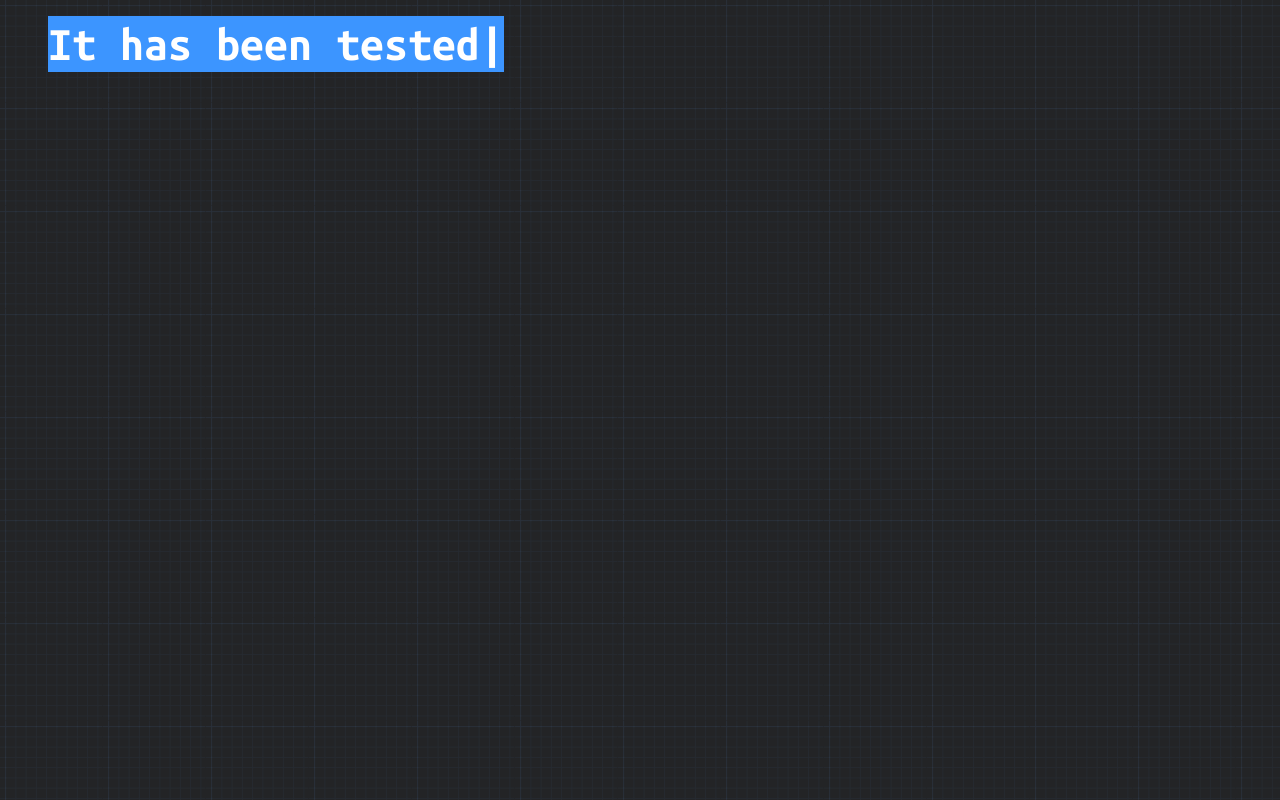
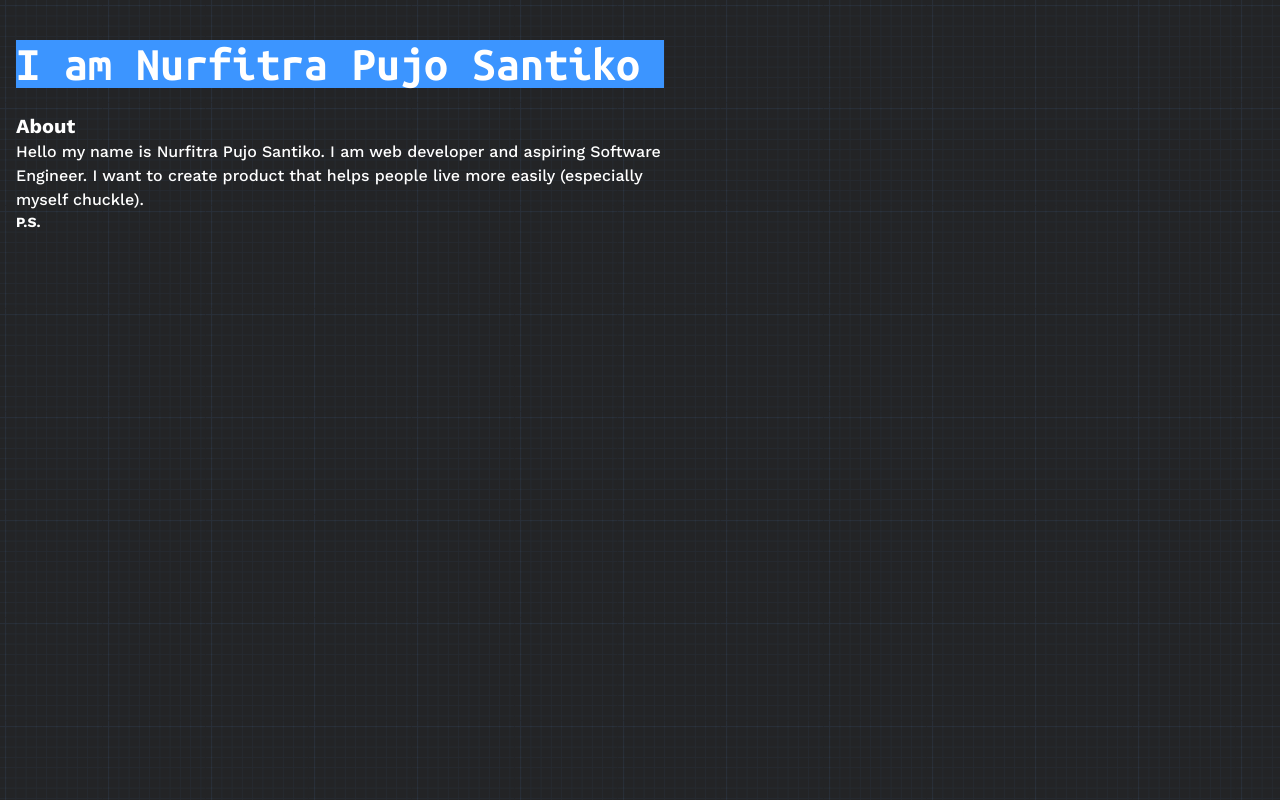
Before and after one commit to NurfitraPujo/nurfitrapujo.com, a Next.js app: page / in a window 1280 px wide. Built offline with nearby package versions, Linux system fonts and the light colour scheme.

Commit message:
fix: live text bg-color have fixed width

```diff
--- a/src/components/LiveText/LiveText.tsx
+++ b/src/components/LiveText/LiveText.tsx
@@ -5,7 +5,6 @@ function LiveText({
   loop = Infinity,
 }: LiveTextProps) {
   return (
-    <div className="w-auto h-14">
     <h1 className="live-text">
       <Typical
         role="region"
@@ -16,7 +15,6 @@ function LiveText({
         wrapper="span"
       />
     </h1>
-    </div>
   );
 }
 
--- a/src/pages/index.tsx
+++ b/src/pages/index.tsx
@@ -6,7 +6,7 @@ import styles from "../styles/Home.module.css";
 
 const Home: NextPage = () => {
   return (
-    <div className={styles.container}>
+    <div className="relative">
       <Head>
         <title>Nurfitra Pujo Santiko</title>
         <meta
@@ -17,8 +17,23 @@ const Home: NextPage = () => {
       </Head>
 
       <LiveText
-        liveTitle={["Testing LiveText component...", "It has been tested"]}
+        liveTitle={[
+          "Hi there,",
+          "I am Nurfitra Pujo Santiko",
+          "Web Developer",
+          "Software Engineer",
+        ]}
       />
+
+      <h2 className="font-body text-white">About</h2>
+      <p className="max-w-2xl text-white">
+        Hello my name is Nurfitra Pujo Santiko. I am web developer and aspiring
+        Software Engineer. I want to create product that helps people live more
+        easily (especially myself chuckle).
+      </p>
+      <p className="max-w-xl text-white text-sm">
+        <b>P.S.</b>
+      </p>
     </div>
   );
 };
--- a/src/styles/components/LiveText.css
+++ b/src/styles/components/LiveText.css
@@ -1,6 +1,10 @@
 @layer components {
   .live-text {
-    @apply text-white bg-blue font-bold text-[48px] leading-[56px];
+    @apply text-white font-bold text-[48px] leading-[56px] break-normal my-5;
+  }
+
+  .live-text > * {
+    @apply bg-blue;
   }
 
   .live-text:after {
--- a/src/styles/typography.css
+++ b/src/styles/typography.css
@@ -1,6 +1,6 @@
 @layer base {
   h1 {
-    @apply text-2xl font-bold font-display;
+    @apply text-2xl font-bold font-display my-3;
   }
 
   h2 {
```
Lines whose indentation alone changed are shown as unchanged.
